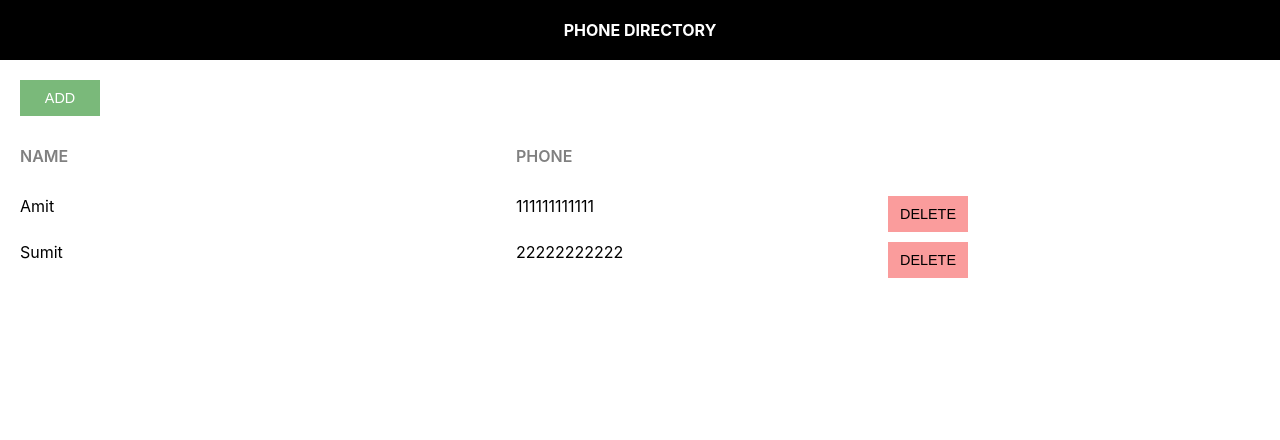
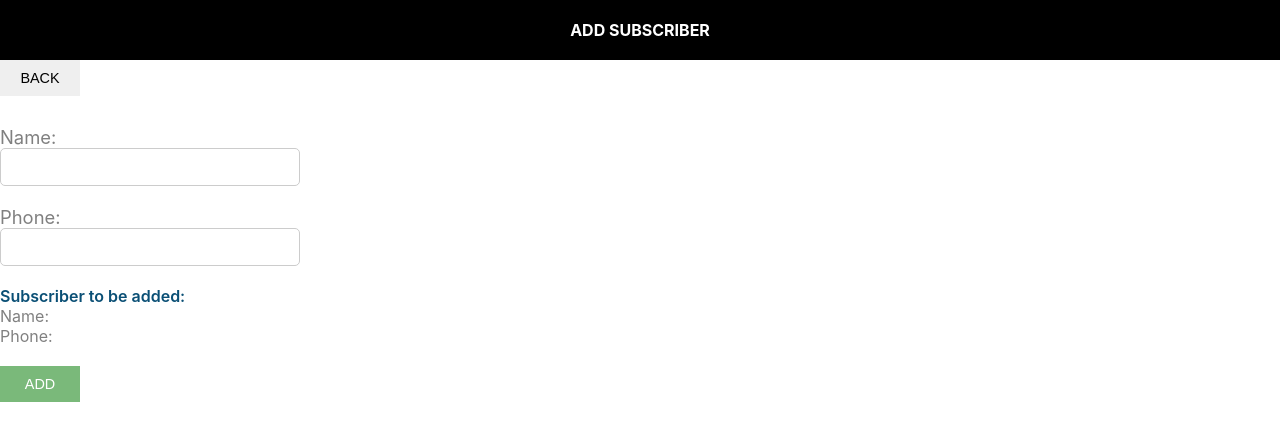
Before and after one commit to Mrdograg/Phone-directory, a React (Create React App) app: page / in a window 1280 px wide. Shown: the top 440 px of the page. Built offline with nearby package versions, Linux system fonts and the light colour scheme.

Commit message:
AddSubscriber’ component

```diff
--- /dev/null
+++ b/src/AddSubscriber.css
@@ -0,0 +1,36 @@
+.subscriber-form {
+    margin-top: 30px;
+}
+
+.label-control {
+    color: #808080;
+    font-size: 1.15rem;
+    margin-right: 15px;
+}
+
+.input-control {
+    width: 300px;
+    min-width: 100px;
+    padding: 10px 15px;
+    display: inline-block;
+    border: 1px solid #ccc;
+    border-radius: 5px;
+    box-sizing: border-box;
+    font-size: 0.9rem;
+    outline: none;
+}
+
+.subscriber-info-container {
+    font-size: 1rem;
+    margin-right: 10px;
+    margin-bottom: 20px;
+}
+
+.subscriber-to-add-heading {
+    color: #0a4f75;
+    font-weight: 600;
+}
+
+.subscriber-info {
+    color: #808080;
+}
--- /dev/null
+++ b/src/AddSubscriber.js
@@ -0,0 +1,31 @@
+import React, {Component} from 'react';
+import Header from './Header';
+import './AddSubscriber.css';
+
+
+class AddSubscriber extends Component {
+    render(){
+        return (
+            <div>
+            <Header Heading = "Add Subscriber"/>
+            <div className="componet-body-container">
+             <button className="custom-btn">Back</button>
+             <form className='subscriber-form'>
+                <label htmlFor='name' className='label-control'>Name: </label><br/>
+               <input id= "name" type='text' className='input-control' name="name"/><br/><br/>
+               <label htmlFor='phone' className='label-control'>Phone: </label><br/>
+               <input id='phone' type='text' className='input-control' name="phone"/><br/><br/>
+               <div className='subscriber-info-container'>
+                <span className='subscriber-to-add-heading'>Subscriber to be added: </span><br/>
+                <span className='subscriber-info'>Name: </span><br/>
+                <span className='subscriber-info'>Phone: </span><br/>
+                </div>
+                 <button type='submit' className='custom-btn add-btn'>Add</button>
+             </form>
+             </div>
+            </div>
+        )
+    }
+}
+
+export default AddSubscriber;
--- a/src/App.css
+++ b/src/App.css
@@ -1,22 +1,4 @@
-.component-body-container {
-    padding: 20px;
-}
 
-.custom-btn {
-    padding: 10px;
-    border: none;
-    margin-right: 10px;
-    text-transform: uppercase;
-    width: 80px;
-    font-size: 0.9rem;
-    cursor: pointer;
-    outline: none;
-}
-
-.add-btn {
-    background: #7ab97a;
-    color: #fff;
-}
 
 .grid-container {
     display: grid;
--- a/src/App.js
+++ b/src/App.js
@@ -3,7 +3,12 @@
 
 
 function App() {
-  let subscribers  =[{
+
+  function clickHandler(message) {
+     alert(message);
+  }
+
+    let subscribers  =[{
     id:1,
     name: "Amit",
     phone: "111111111111"},
@@ -29,7 +34,7 @@
               <span className="grid-items">{sub.name}</span>
               <span className="grid-items">{sub.phone}</span>
               <span className="grid-item action-btn-container">
-                  <button className="custom-btn delete-btn">Delete</button>
+                  <button className="custom-btn delete-btn" onClick={clickHandler.bind(this, "delete clicked")}>Delete</button>
                 </span>
               </div>
 
--- /dev/null
+++ b/src/common/common.css
@@ -0,0 +1,20 @@
+.component-body-container {
+    padding: 20px;
+}
+
+.custom-btn {
+    padding: 10px;
+    border: none;
+    margin-right: 10px;
+    text-transform: uppercase;
+    width: 80px;
+    font-size: 0.9rem;
+    cursor: pointer;
+    outline: none;
+}
+
+
+.add-btn {
+    background: #7ab97a;
+    color: #fff;
+}
--- a/src/index.js
+++ b/src/index.js
@@ -3,15 +3,14 @@
 import './index.css';
 import App from './App';
 import reportWebVitals from './reportWebVitals';
+import AddSubscriber from './AddSubscriber';
+import './common/common.css';
 
 const root = ReactDOM.createRoot(document.getElementById('root'));
 root.render(
   <React.StrictMode>
-    <App />
+    <AddSubscriber />
   </React.StrictMode>
 );
 
-// If you want to start measuring performance in your app, pass a function
-// to log results (for example: reportWebVitals(console.log))
-// or send to an analytics endpoint. Learn more: https://bit.ly/CRA-vitals
 reportWebVitals();
```
